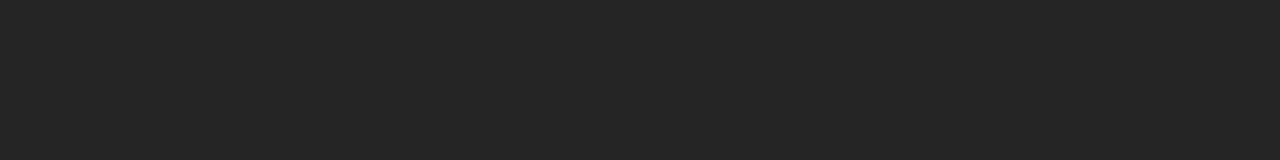
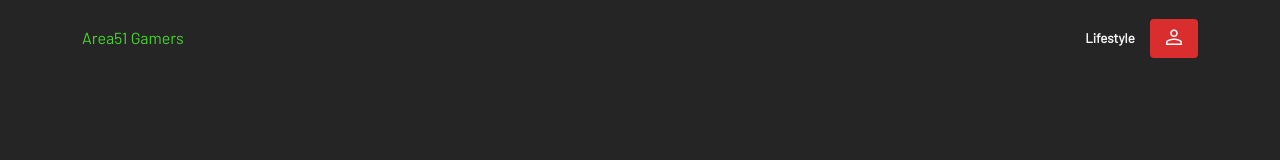
Before and after one commit to eshwinrio/area51-gamers, a plain HTML site: page index.html in a window 1280 px wide. Drawn offline with nearby package versions, Linux system fonts and the light colour scheme.

Commit message:
Header skeleton setup

```diff
--- a/css/components.css
+++ b/css/components.css
@@ -129,9 +129,9 @@ button,
     --button-border-radius: var(--border-radius);
 
     /* Colors */
-    /* --button-bg-default: transparent; */
-    --button-bg-default: var(--color-primary);
-    /* --button-bg-primary: ; */
+    --button-bg-default: inherit;
+    --button-bg-primary: var(--color-primary);
+    --button-bg-secondary: var(--color-secondary);
     --button-bg-hover: #673b3b60;
 
     display: inline-block;
@@ -143,10 +143,27 @@ button,
     border: none;
     border-radius: var(--button-border-radius);
     background-color: var(--button-bg-default);
-    color: black;
+    color: inherit;
     font-family: var(--font-general);
     font-weight: bold;
-    transition: background-color .15s ease-in-out, box-shadow .25s ease-in-out;
+    transition: background-color .15s ease-in-out;
+}
+
+button.primary,
+.button.primary {
+    background-color: var(--button-bg-primary);
+    color: var(--color-default-dark);
+}
+
+button.secondary,
+.button.secondary {
+    background-color: var(--button-bg-secondary);
+    color: var(--color-default-light);
+}
+
+button.icon,
+.button.icon {
+    border-radius: 50%;
 }
 
 @media (prefers-color-scheme: dark) {
@@ -172,3 +189,27 @@ button,
 .button.edge-end {
     margin-right: calc(var(--button-pad-x) * -1);
 }
+/* Button styles ends here */
+
+
+
+/* Toolbar */
+.toolbar {
+    --toolbar-height: 76px;
+    display: flex;
+    flex-direction: row;
+    justify-content: space-between;
+    align-items: center;
+    min-height: var(--toolbar-height);
+    height: 100%;
+    width: 100%;
+}
+
+header a {
+    color: inherit;
+    text-decoration: none;
+}
+
+.logo {
+    color: var(--color-primary);
+}
--- a/css/globals.css
+++ b/css/globals.css
@@ -1,8 +1,11 @@
 :root {
     /* Colors */
     --color-primary: #44d62c;
-    --color-primary-light: #E1BEE7;
-    --color-primary-dark: #7B1FA2;
+    --color-primary-light: #24ff02;
+    --color-primary-dark: #2e911f;
+    --color-secondary: #da2e2e;
+    --color-secondary-light: #ff6060;
+    --color-secondary-dark: #bd1212;
     --color-accent: #FF5722;
     --color-text-primary: #f4f4f4;
     --color-text-secondary: #bdbdbd;
@@ -11,6 +14,8 @@
     --color-background-default: #252525;
     --color-background-paper: #000000;
     --color-background-navbar: #e3e3e3b2;
+    --color-default-light: #fafafa;
+    --color-default-dark: #101010;
 
     /* Dimensions */
     --dimen-space-default: 1rem;
@@ -40,10 +45,10 @@ html {
 
 html,
 body {
-  max-width: 100vw;
-  overflow-x: hidden;
-  scroll-behavior: smooth;
-  font-family: var(--font-general);
+    max-width: 100vw;
+    overflow-x: hidden;
+    scroll-behavior: smooth;
+    font-family: var(--font-general);
 }
 
 body {
@@ -56,3 +61,11 @@ body {
 img {
     max-width: 100%;
 }
+
+.material-symbols-outlined {
+    font-variation-settings:
+        'FILL' 0,
+        'wght' 400,
+        'GRAD' 0,
+        'opsz' 48
+}
--- a/index.html
+++ b/index.html
@@ -1,18 +1,41 @@
 <!DOCTYPE html>
 <html lang="en">
+
 <head>
   <meta charset="UTF-8">
   <meta http-equiv="X-UA-Compatible" content="IE=edge">
   <meta name="viewport" content="width=device-width, initial-scale=1.0">
+  <meta name="theme-color" media="(prefers-color-scheme: light)" content="#9C27B0">
+  <meta name="theme-color" media="(prefers-color-scheme: dark)" content="#E1BEE7">
   <link rel="preconnect" href="https://fonts.googleapis.com">
   <link rel="preconnect" href="https://fonts.gstatic.com" crossorigin>
   <link href="https://fonts.googleapis.com/css2?family=Barlow&family=Josefin+Sans:wght@500&display=swap"
     rel="stylesheet">
+  <link rel="stylesheet"
+    href="https://fonts.googleapis.com/css2?family=Material+Symbols+Outlined:opsz,wght,FILL,GRAD@20..48,100..700,0..1,-50..200" />
   <link rel="stylesheet" href="css/globals.css">
   <link rel="stylesheet" href="css/components.css">
   <title>Area51 Gamers</title>
 </head>
+
 <body>
+  <header>
+    <div class="container">
+      <div class="toolbar">
+        <div class="logo">
+          <a href="/">Area51 Gamers</a>
+        </div>
+        <div class="actions">
+          <button class="button">
+            <a href="/lifestyle">Lifestyle</a>
+          </button>
+          <button class="button secondary">
+            <span class="material-symbols-outlined">person</span>
+          </button>
+        </div>
+      </div>
+    </div>
+  </header>
+</body>
 
-</body>
 </html>
```
Lines whose indentation alone changed are shown as unchanged.
